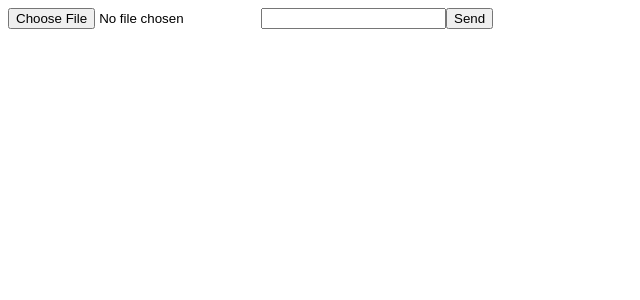
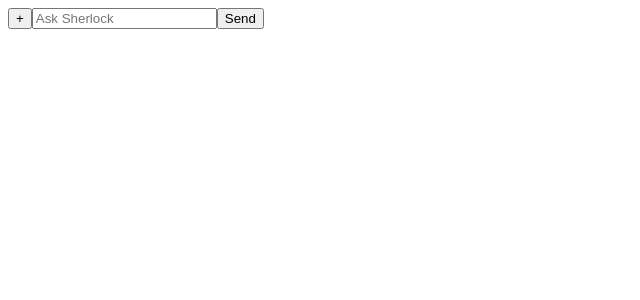
Before and after one commit to eddan99/Sherlock, a React app in the folder frontend/: page / in a window 1280 px wide. Shown: the top 300 px of the page, without its empty margins (0-640 px from the left). Built offline with nearby package versions, Linux system fonts and the light colour scheme; the HTML template or start-up script is replaced by a standard one.

Commit message:
Nicer looking chatinput field, not started with CSS yet

```diff
--- a/frontend/src/components/ChatInput.jsx
+++ b/frontend/src/components/ChatInput.jsx
@@ -1,10 +1,11 @@
 
-import { useState } from "react"
+import { useState, useRef } from "react"
 
 function ChatInput({ onSend, onFileUpload }) {
   const [input, setInput] = useState("")
+  const fileRef = useRef(null)
 
-    function handleSend() {
+  function handleSend() {
     if (!input.trim()) return
     onSend(input)
     setInput("")
@@ -12,9 +13,11 @@ function ChatInput({ onSend, onFileUpload }) {
 
   return (
     <div>
-      <input type="file" accept=".pdf" onChange={onFileUpload} />
+      <input type="file" accept=".pdf" onChange={onFileUpload} ref={fileRef} hidden />
+      <button onClick={() => fileRef.current.click()}>+</button>
       <input
         type="text"
+        placeholder="Ask Sherlock"
         value={input}
         onChange={(e) => setInput(e.target.value)}
       />
```
